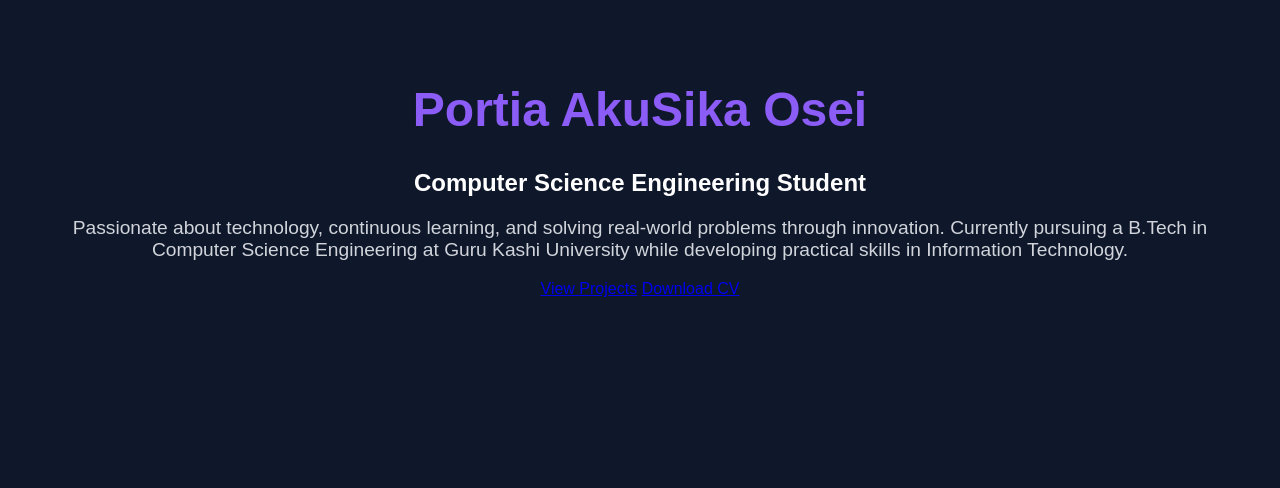
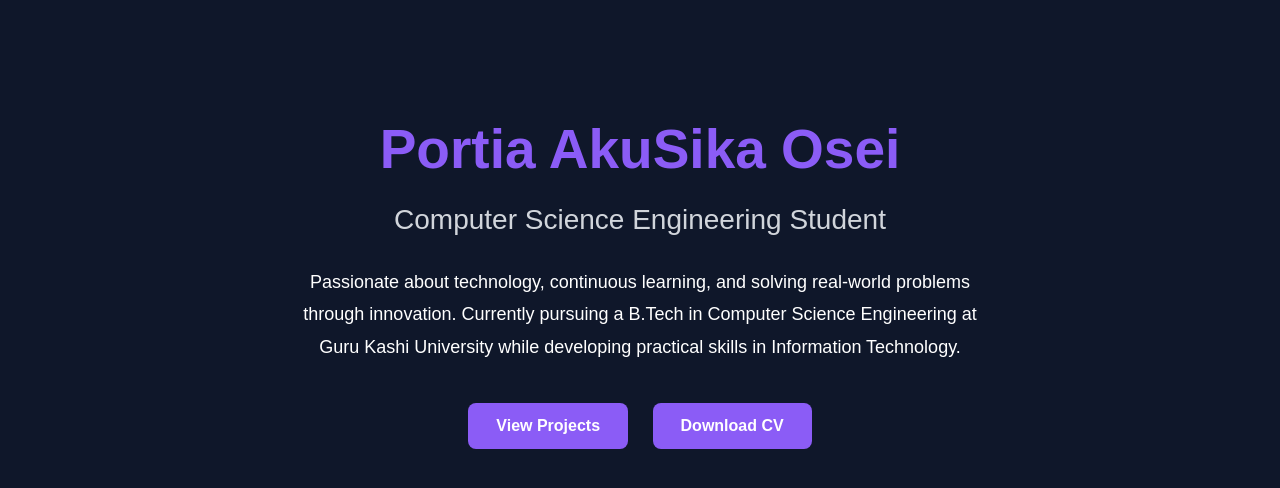
Before and after one commit to oseiportia481-code/portfolio-, a plain HTML site: page index.html in a window 1280 px wide. Drawn offline with Linux system fonts and the light colour scheme.

Commit message:
Update Style.css

```diff
--- a/Style.css
+++ b/Style.css
@@ -1,18 +1,45 @@
-body {
-    font-family: Arial, sans-serif;
-    background-color: #0f172a;
-    color: white;
-    text-align: center;
-    margin: 0;
-    padding: 50px;
+body{
+    margin:0;
+    font-family:Arial, sans-serif;
+    background:#0f172a;
+    color:white;
 }
 
-h1 {
-    font-size: 3rem;
-    color: #8b5cf6;
+header{
+    text-align:center;
+    padding:80px 20px;
 }
 
-p {
-    font-size: 1.2rem;
-    color: #d1d5db;
+h1{
+    font-size:55px;
+    margin-bottom:10px;
+    color:#8b5cf6;
 }
+
+h2{
+    font-size:28px;
+    font-weight:normal;
+    color:#d1d5db;
+}
+
+p{
+    max-width:700px;
+    margin:30px auto;
+    line-height:1.8;
+    font-size:18px;
+}
+
+a{
+    display:inline-block;
+    margin:10px;
+    padding:14px 28px;
+    background:#8b5cf6;
+    color:white;
+    text-decoration:none;
+    border-radius:8px;
+    font-weight:bold;
+}
+
+a:hover{
+    background:#7c3aed;
+}
```
